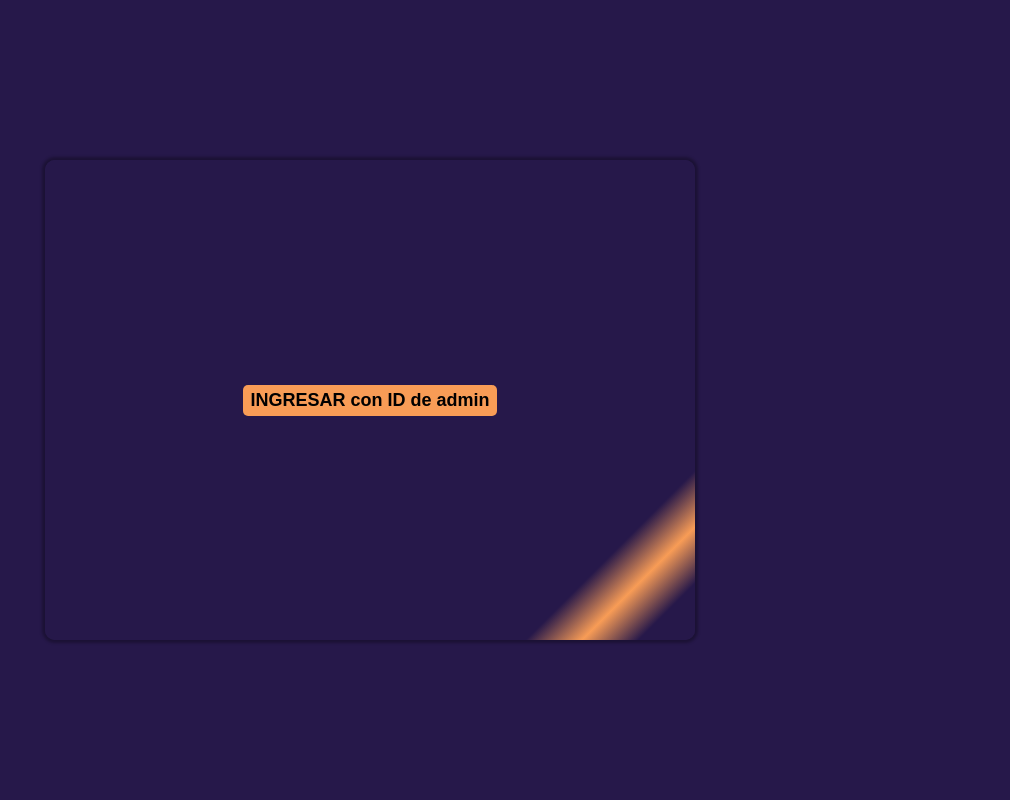
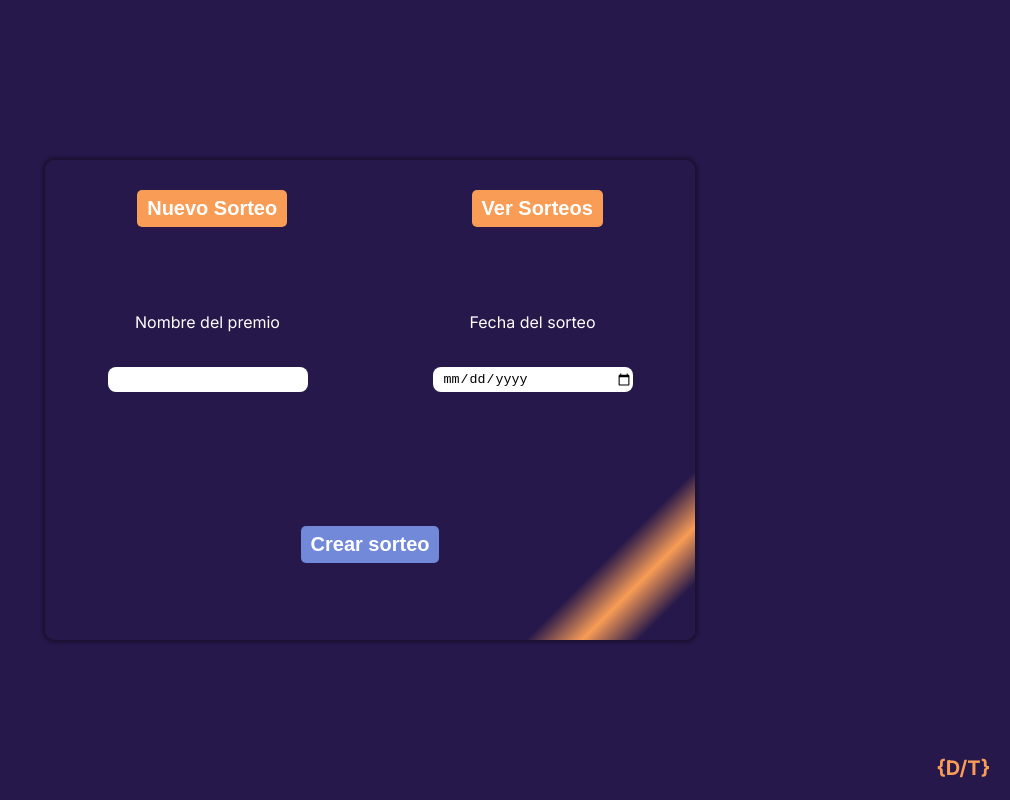
Before and after one commit to NachoBasilio/CodeQuest2024-Front, a Next.js app: page /auth in a window 1280 px wide. Shown: the whole page, without its empty margins (270-1280 px from the left). Built offline with nearby package versions, Linux system fonts and the light colour scheme; no server answers.

Commit message:
feat:select create or see lottery

```diff
--- a/src/app/(admin)/auth/auth.module.css
+++ b/src/app/(admin)/auth/auth.module.css
@@ -39,3 +39,75 @@
     cursor: pointer;
     border-radius: 5px;
 }
+.form_to_create{
+    width: 100%;
+    height: 100%;
+    display: grid;
+    grid-template-columns: 1fr;
+    grid-template-rows: repeat(2,1fr);
+}
+.form_to_create > button{
+    width: fit-content;
+    height: fit-content;
+    margin: auto;
+    border-radius: 5px;
+    background-color: #7289da;
+    border: none;
+    color: white;
+    font-size: 20px;
+    font-weight: bolder;
+    cursor: pointer;
+    padding: 7px 10px;
+}
+.form_to_create > section{
+    width: 100%;
+    height: 100%;
+    display: flex;
+    justify-content: space-around;
+    align-items: center;
+}
+.container_field_create{
+    width: 250px;
+    height: 60%;
+    display: grid;
+    place-items: center;
+    color: white;
+}
+.container_field_create > input {
+    outline: none;
+    text-indent: 5px;
+    height: 25px;
+    border-radius: 8px;
+    border: none;
+    width: 80%;
+}
+.panel_options{
+    width: min(90%,650px);
+    height: 60%;
+    display: grid;
+    grid-template-columns: 1fr;
+    grid-template-rows: 20% 80%;
+    border-radius: 10px;
+    box-shadow: 0px 0px 3px 3px #00000049;
+    background: linear-gradient(135deg,#26184a 85%,#f89c56 90%,#26184a 95% );
+}
+.panel_options > div{
+    width: 100%;
+    height: 100%;
+    display: flex;
+    justify-content: space-around;
+    align-items: center;
+}
+.panel_options > div >button {
+    width: fit-content;
+    height: fit-content;
+    margin: auto;
+    border-radius: 5px;
+    background-color: #f89c56;
+    border: none;
+    color: white;
+    font-size: 20px;
+    font-weight: bolder;
+    cursor: pointer;
+    padding: 7px 10px;
+}
--- a/src/app/(admin)/auth/login.jsx
+++ b/src/app/(admin)/auth/login.jsx
@@ -2,9 +2,11 @@
 import styles from './auth.module.css';
 const { verifyIfIsAdmin } = require('../../hooks/admin-verify-login').default;
 import { useState, useEffect } from 'react';
+import PanelOptions from '../components/control-panel'
 export default function LoginComponentOnlyForAdmin(){
-    const [adminSuccess,setAdminSuccess]=useState(false)
     const [data,setData]=useState(false)
+    const [loading,setLoading]=useState(false)
+
     useEffect(()=>{
         const fetchAdminData=async()=>{
             try {
@@ -20,19 +22,23 @@ export default function LoginComponentOnlyForAdmin(){
             }
         }
         fetchAdminData()
-
     },[])
-
+    const logoText="{D/T}"
     return(
         <>
-        {
-            data ===  true ? <div>hola aqui ira el panel de control</div>:
-        <section className={styles.form_to_access} >
-            <div >
-                <button >INGRESAR con ID de admin</button>
-            </div>
-        </section>
+        {data ===  false ?
+            <PanelOptions/>
+                    :
+            <section className={styles.form_to_access} >
+                <div >
+                    <button >INGRESAR con ID de admin</button>
+                </div>
+            </section>
         }
+        <span
+        style={{position:'fixed',bottom:'20px',right:'20px',color:'#f89c56',fontWeight:'bolder',fontSize:'20px'}}>
+            {logoText}
+        </span>
         </>
 
     )
--- /dev/null
+++ b/src/app/(admin)/components/control-panel.jsx
@@ -0,0 +1,16 @@
+'use client'
+import styles from '../auth/auth.module.css'
+import { useState } from 'react'
+import CreateNewLottery from '../components/form-create_lottery'
+export default function PanelOptions(){
+    const [option,setOption]=useState(false)
+    return(
+        <section className={styles.panel_options}>
+            <div>
+                <button onClick={()=>setOption(false)}>Nuevo Sorteo</button>
+                <button onClick={()=>setOption(true)}>Ver Sorteos</button>
+            </div>
+            {option === false ? <CreateNewLottery/> : <div>Ver sorteos</div>}
+        </section>
+    )
+}
--- /dev/null
+++ b/src/app/(admin)/components/form-create_lottery.jsx
@@ -0,0 +1,41 @@
+'use client'
+import { useState } from "react";
+import styles from '../auth/auth.module.css'
+export default function CreateNewLottery(){
+    const [dataLottery, setDataLottery] = useState({
+        gift_name:'',
+        gift_date:''
+    });
+    const handleSubmit = (event) => {
+        event.preventDefault();
+        console.log(dataLottery);
+    };
+    const handleInputChange = (e) => {
+        const { name, value } = e.target;
+    setDataLottery({ ...dataLottery, [name]: value });
+    };
+    return(
+        <form className={styles.form_to_create} method='POST' onSubmit={handleSubmit}>
+                <section>
+                    <div className={styles.container_field_create}>
+                        <label >Nombre del premio</label>
+                        <input type='text'
+                        name='gift_name'
+                        value={dataLottery.gift_name}
+                        onChange={handleInputChange}
+                        />
+                    </div>
+                    <div className={styles.container_field_create}>
+                        <label >Fecha del sorteo</label>
+                        <input type='date'
+                        name='gift_date'
+                        value={dataLottery.gift_date}
+                        onChange={handleInputChange} />
+                    </div>
+                </section>
+                <button type='submit'>
+                    Crear sorteo
+                </button>
+            </form>
+    )
+}
--- /dev/null
+++ b/src/app/(index)/utilities/regex.js
@@ -0,0 +1 @@
+export const checkDataId = /^\d{18}$/;
--- a/src/app/components/invite-channel.jsx
+++ b/src/app/components/invite-channel.jsx
@@ -1,7 +1,7 @@
 'use client'
 import Link from "next/link";
 export default function InviteToDiscordChannel (){
-    const URL_Channel="https://example.com"
+    const URL_Channel="https://discord.gg/9N4RFaSR"
     return(
         <Link
          href={URL_Channel}
```
Also changed, not shown: src/app/(admin)/components/wheel-lottery.jsx (added, +8 -0 lines), src/app/(index)/page.js (added, +70 -0 lines), src/app/hooks/get-current-entries.jsx (+18 -6 lines), src/app/hooks/verify-valid-user.jsx (+14 -7 lines), src/app/page.js (deleted, +0 -34 lines), src/app/page.module.css (+11 -1 lines).
